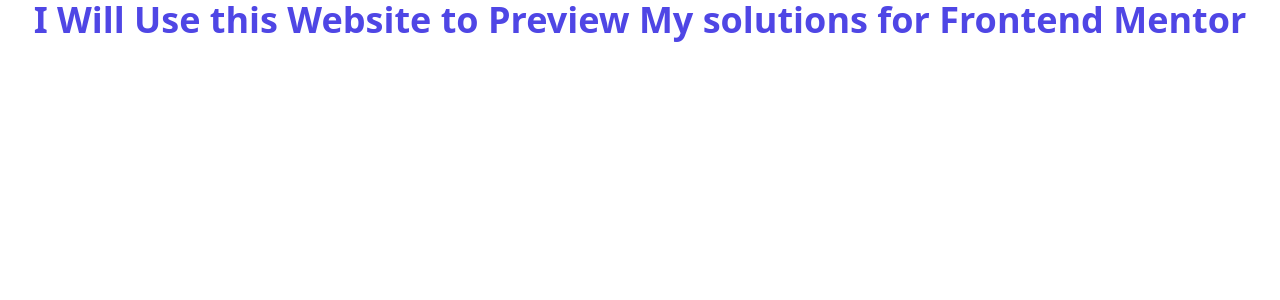
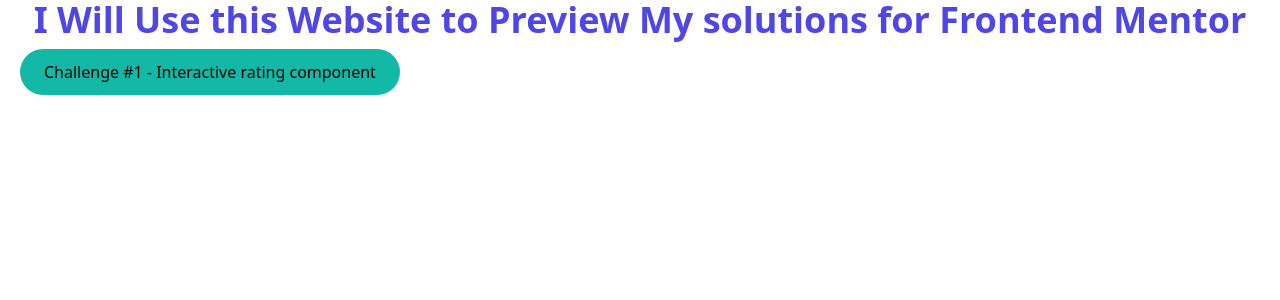
Before and after one commit to moutafatin1/frontendmentor-challenges, a Next.js app: page / in a window 1280 px wide. Shown: the top 300 px of the page. Built offline with nearby package versions, Linux system fonts and the light colour scheme.

Commit message:
Add link to challenges preview in the home page

```diff
--- a/src/pages/index.tsx
+++ b/src/pages/index.tsx
@@ -1,9 +1,10 @@
 import type { NextPage } from "next";
 import Head from "next/head";
+import Link from "next/link";
 
 const Home: NextPage = () => {
   return (
-    <div>
+    <div className="">
       <Head>
         <title>FrontendMentor Challenges</title>
         <meta name="description" content="Generated by create next app" />
@@ -12,6 +13,13 @@
       <h2 className="text-center text-4xl text-indigo-600 font-bold">
         I Will Use this Website to Preview My solutions for Frontend Mentor
       </h2>
+      <div className="m-5">
+        <Link href="/rating-component">
+          <a className="py-3 px-6 bg-teal-500 rounded-full hover:bg-teal-700 transition">
+            Challenge #1 - Interactive rating component
+          </a>
+        </Link>
+      </div>
     </div>
   );
 };
```
